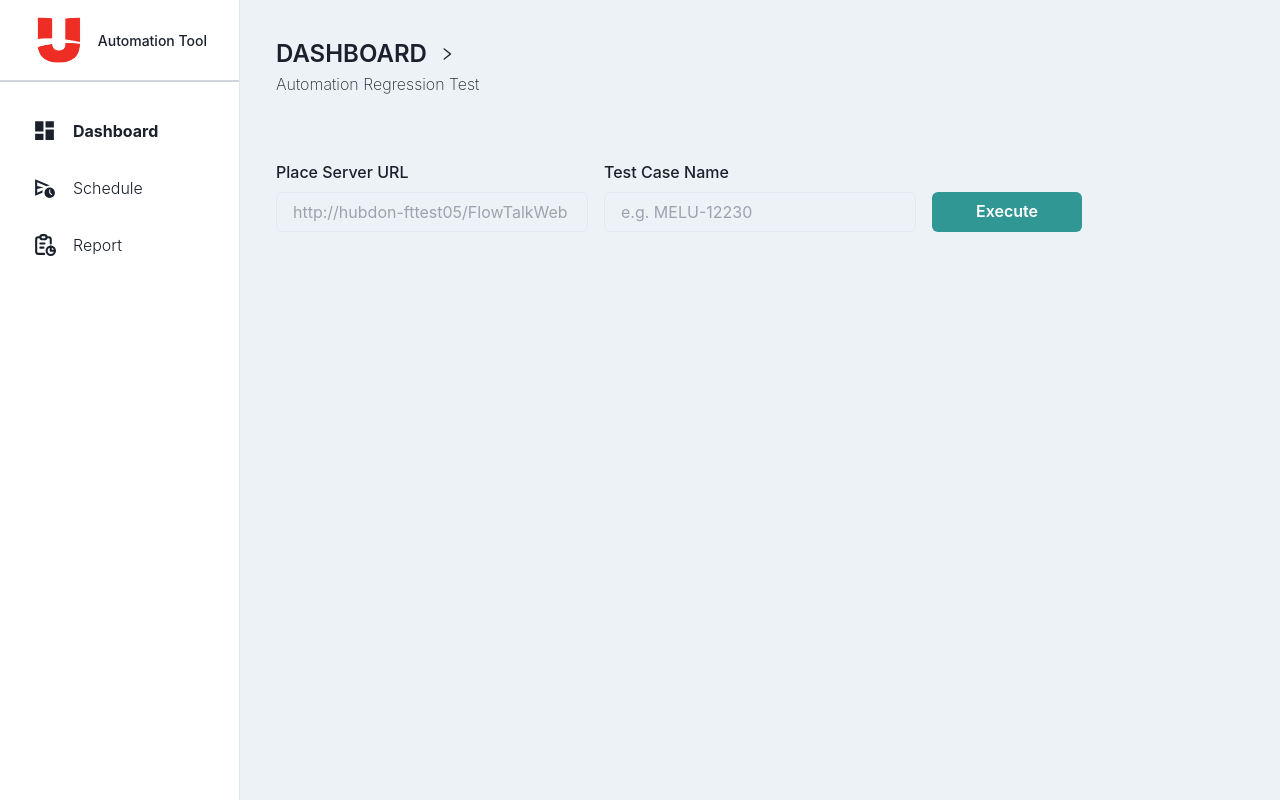
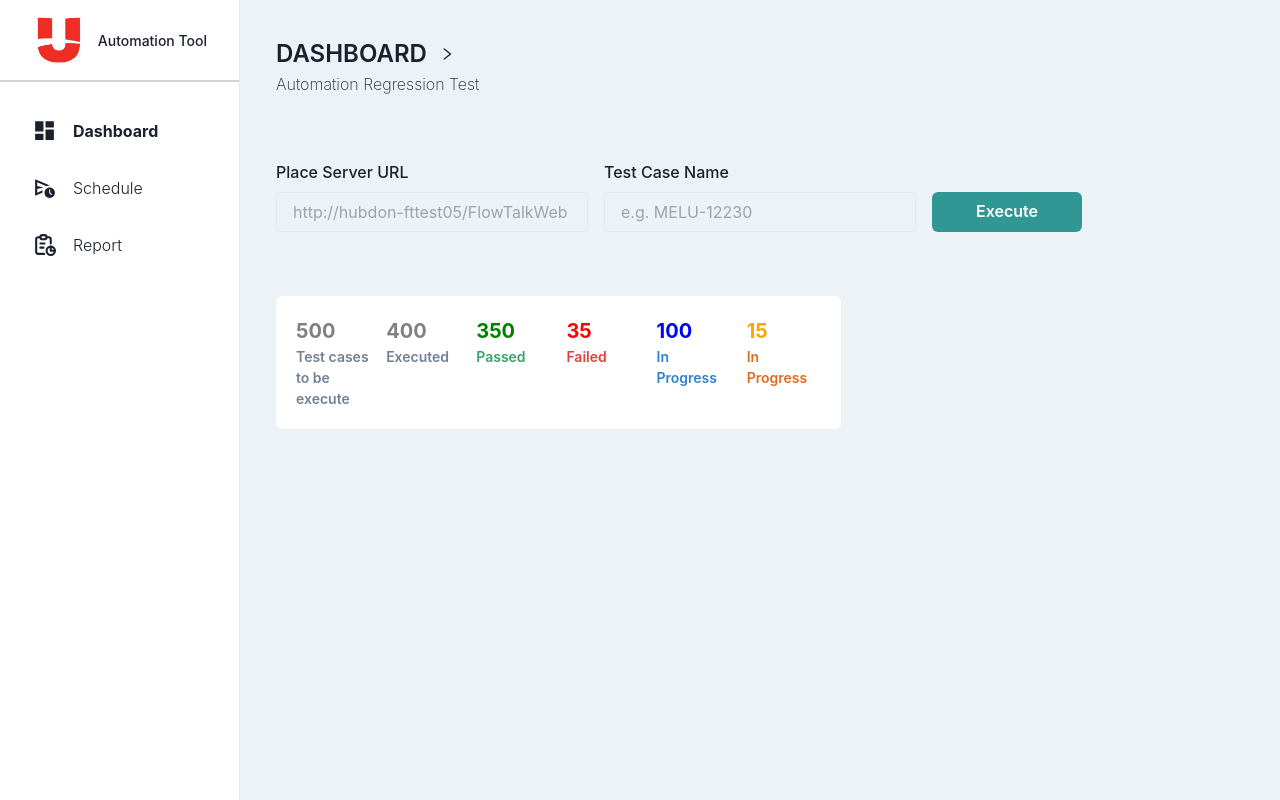
Before and after one commit to techyhk/automation-dashboard, a React (Vite) app: page /dashboard in a window 1280 px wide. Built offline with nearby package versions, Linux system fonts and the light colour scheme.

Commit message:
feat(#18): dashboard summary ui

```diff
--- /dev/null
+++ b/src/pages/Dashboard/components/Summary.tsx
@@ -0,0 +1,71 @@
+import { Text } from '@chakra-ui/react';
+import React from 'react';
+
+import { SummaryData } from '../types/summary_data';
+
+interface SummaryProps {
+  data: SummaryData;
+}
+
+const renderData = ({
+  amount,
+  name,
+  color,
+  key,
+}: {
+  amount: any;
+  name: any;
+  color: any;
+  key: any;
+}) => {
+  return (
+    <div key={key}>
+      <Text fontSize="xl" fontWeight="bold" color={`${color}`}>
+        {amount}
+      </Text>
+
+      <Text fontSize="sm" fontWeight="semibold" color={`${color}.500`}>
+        {name}
+      </Text>
+    </div>
+  );
+};
+
+export const Summary = ({ data }: SummaryProps) => {
+  const textObj: {
+    [key in keyof SummaryData]: string;
+  } = {
+    to_be_execute: 'Test cases to be execute',
+    executed: 'Executed',
+    passed: 'Passed',
+    failed: 'Failed',
+    in_progress: 'In Progress',
+    skip: 'In Progress',
+  };
+
+  const colorObj: {
+    [key in keyof SummaryData]: string;
+  } = {
+    to_be_execute: 'gray',
+    executed: 'gray',
+    passed: 'green',
+    failed: 'red',
+    in_progress: 'blue',
+    skip: 'orange',
+  };
+
+  return (
+    <div
+      className={`bg-white rounded-md p-5 grid gap-4 md:grid-cols-6 md:grid-cols-1`}
+    >
+      {Object.keys(data).map((key, index) =>
+        renderData({
+          key: index,
+          amount: (data as any)[key],
+          name: (textObj as any)[key],
+          color: (colorObj as any)[key],
+        })
+      )}
+    </div>
+  );
+};
--- a/src/pages/Dashboard/index.tsx
+++ b/src/pages/Dashboard/index.tsx
@@ -2,6 +2,7 @@ import React from 'react';
 import { MainWrapper } from '@components/MainWrapper';
 import { Header } from '@components/Header';
 import { ExecutionForm } from './components/ExecutionForm';
+import { Summary } from './components/Summary';
 
 export const Dashboard = () => {
   return (
@@ -11,6 +12,22 @@ export const Dashboard = () => {
       <div className="mt-16">
         <ExecutionForm />
       </div>
+
+      <div className="mt-16 gap-10 grid md:grid-cols-5 grid-cols-1">
+        <div className="col-span-3">
+          <Summary
+            data={{
+              to_be_execute: 500,
+              executed: 400,
+              passed: 350,
+              failed: 35,
+              in_progress: 100,
+              skip: 15,
+            }}
+          />
+        </div>
+        <div></div>
+      </div>
     </MainWrapper>
   );
 };
--- /dev/null
+++ b/src/pages/Dashboard/types/summary_data.ts
@@ -0,0 +1,8 @@
+export type SummaryData = {
+  to_be_execute: number;
+  executed: number;
+  passed: number;
+  failed: number;
+  in_progress: number;
+  skip: number;
+};
```
